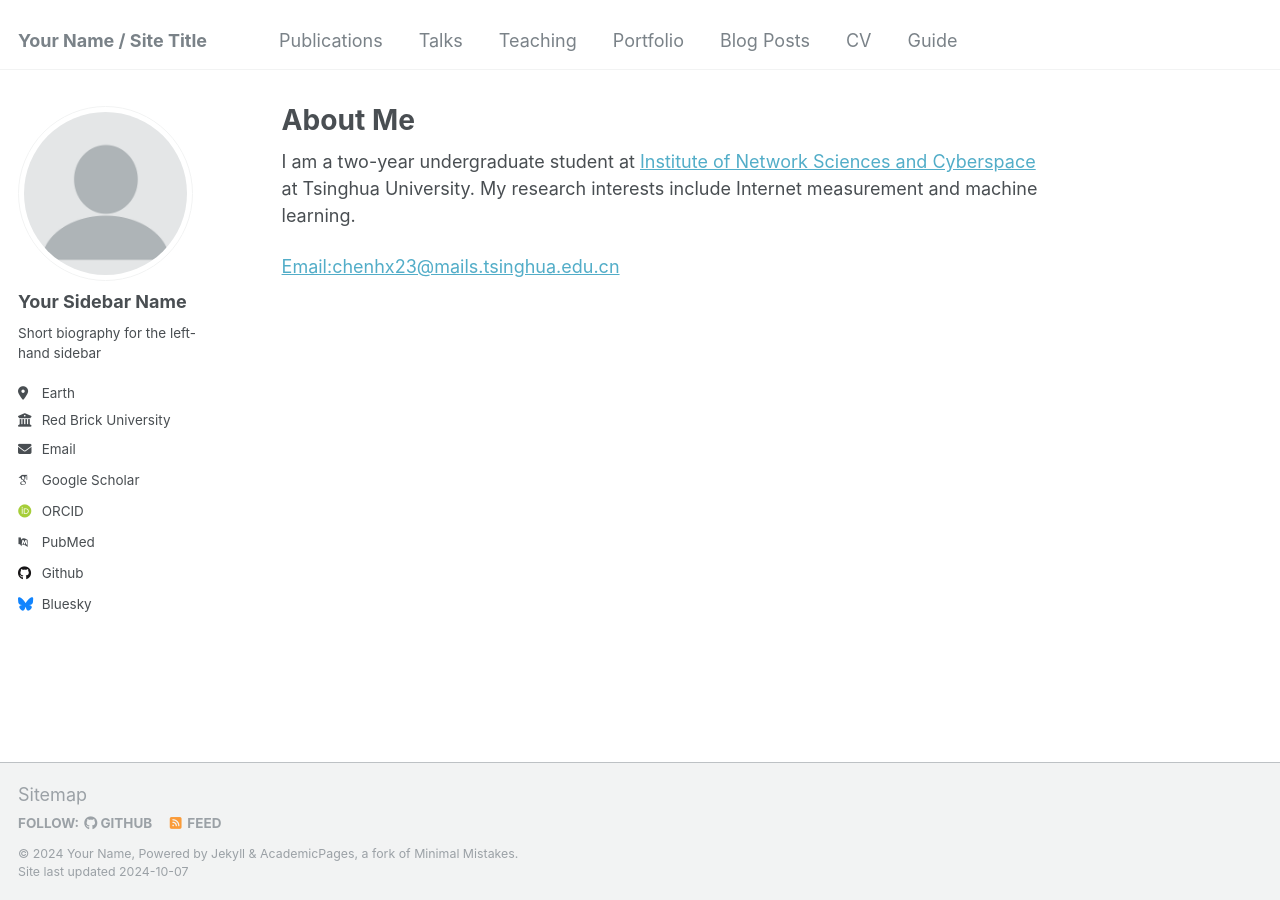
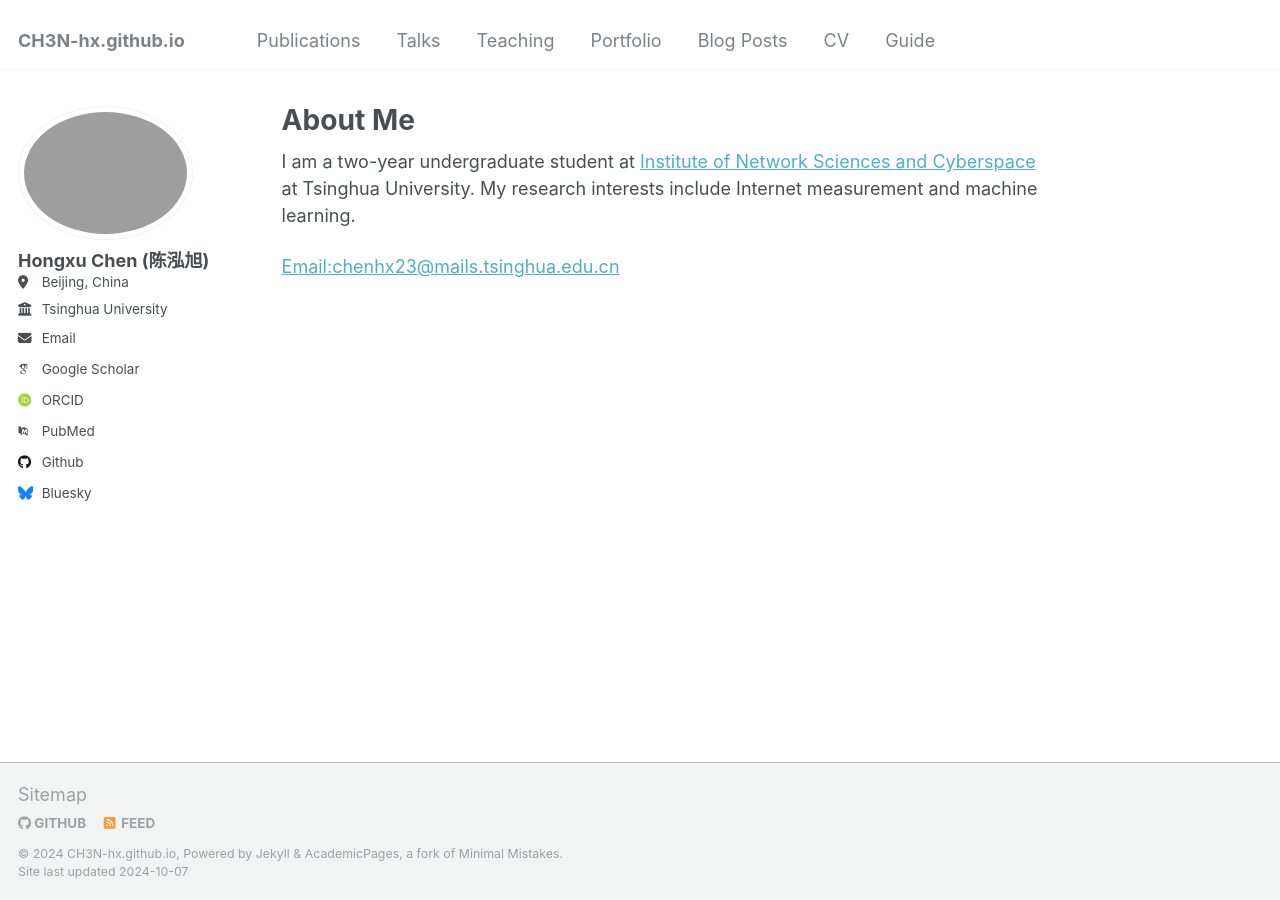
Before and after one commit to CH3N-hx/CH3N-hx.github.io, a Jekyll site: the page built from _pages/about.md, in a window 1280 px wide. Built offline with Jekyll 4.4.1, drawn with Linux system fonts in a browser that asks for light colours; some web fonts are replaced.

Commit message:
Update _config.yml

```diff
--- a/_config.yml
+++ b/_config.yml
@@ -6,29 +6,16 @@
 # `jekyll serve -l -H localhost`. If you change this file, please restart the
 # server process.
 
-# Basic Site Settings
-locale                   : "en-US"
-title                    : "Your Name / Site Title"
-title_separator          : "-"
-name                     : &name "Your Name"
-description              : &description "personal description"
-url                      : https://academicpages.github.io # the base hostname & protocol for your site e.g. "https://mmistakes.github.io"
-baseurl                  : "" # the subpath of your site, e.g. "/blog"
-repository               : "academicpages/academicpages.github.io"
-
 # Site Author - The following control what appear as part of the author content on the side bar.
 #               If a field is blank the icon and link will not appear, otherwise it will be shown.
 #               Additional customization can be done by editing /_includes/author-profile.html
 author:
   # Biographic information
-  avatar           : "profile.png"
-  name             : "Your Sidebar Name"
-  pronouns         : # example: "she/her"
-  bio              : "Short biography for the left-hand sidebar"
-  location         : "Earth"
-  employer         : "Red Brick University"
+  name             : "Hongxu Chen (陈泓旭)"
+  location         : "Beijing, China"
+  employer         : "Tsinghua University"
   uri              : # URL
-  email            : "none@example.org"
+  email            : "chenhx23@mails.tsinghua.edu.cn"
 
   # Academic websites
   arxiv            : # URL - Update with the correct link to your profile
```
